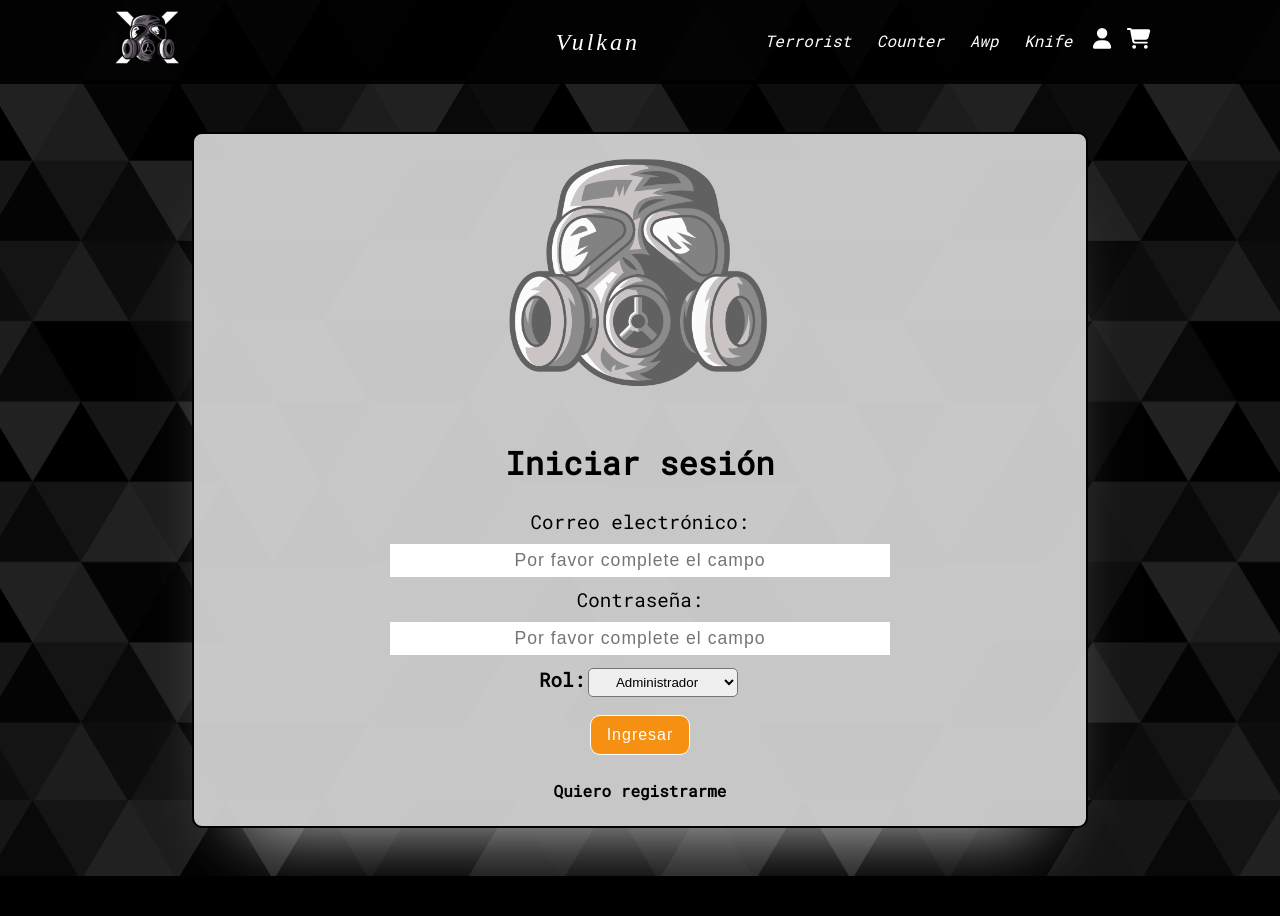
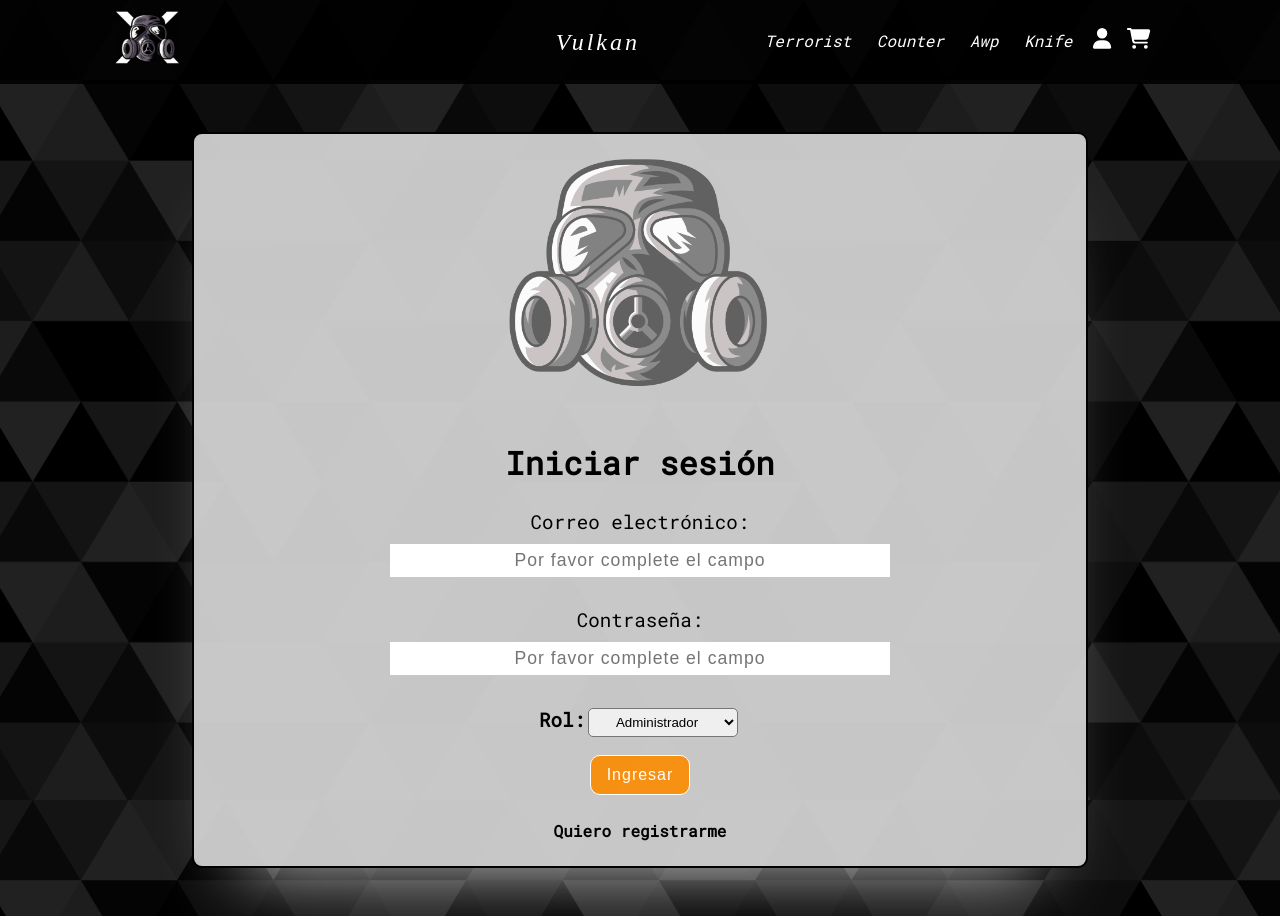
Before and after one commit to luispino94/PinoLuisReactDesafios, a React (Vite) app in the folder React-eCommerce/: page /login in a window 1280 px wide. Before the commit the page ends 876 px from the top, so only its background shows below. Built offline with nearby package versions, Linux system fonts and the light colour scheme; no server answers; a web font is replaced by a local one.

Commit message:
se está trabajando sobre el login y los errores

```diff
--- a/React-eCommerce/src/componentes/login/LogIn.jsx
+++ b/React-eCommerce/src/componentes/login/LogIn.jsx
@@ -23,25 +23,8 @@ const LogIn = () => {
   async function registerUser (email, password, rol){
   const infoUser = await createUserWithEmailAndPassword(auth, email, password,rol)
   .then ((userFirebase)=> {return userFirebase})
-  .catch ((err)=>  {
-    if(err.code == 'auth/email-already-in-use'){
-      setEmailError('Email ya registrado')
-    } else if (err.code == 'auth/invalid-email'){
-      setEmailError('Email invalido')
-    }
-    if (err.code == 'auth/weak-password'){
-      setPasswordError('La contraseña debe tener más de 6 caracteres')
-    }
-    // case 'auth/email-already-in-use':
-    // case 'auth/invalid-email':
-    //   setEmailError(err.message);
-    // break;
-    // case 'auth/weak-password':
-    //   setPasswordError(err.message);
-    // break;
-  })
-    const docuRef = doc(firestore, `usuario/${infoUser.user.uid}`);
-    setDoc(docuRef, {correo:email, rol:rol})
+  const docuRef = doc(firestore, `usuario/${infoUser.user.uid}`);
+  setDoc(docuRef, {correo:email, rol:rol})
   }
 
   function submitHandler (e) {
--- a/React-eCommerce/src/componentes/login/login.scss
+++ b/React-eCommerce/src/componentes/login/login.scss
@@ -48,6 +48,12 @@
     margin: 10px 0px 10px 0px;
     text-align: center;
     font-size: 1.2rem;
+
+    .errorMsg {
+      color: red;
+      font-size: 0.8rem;
+      padding: 10px;
+    }
   }}
   .label-form {
     padding-bottom: 5px;
```
